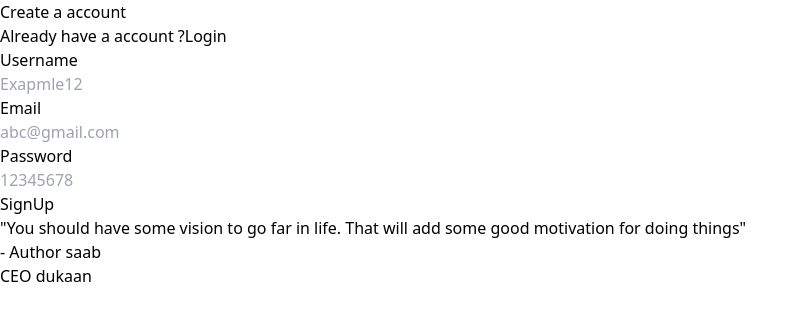
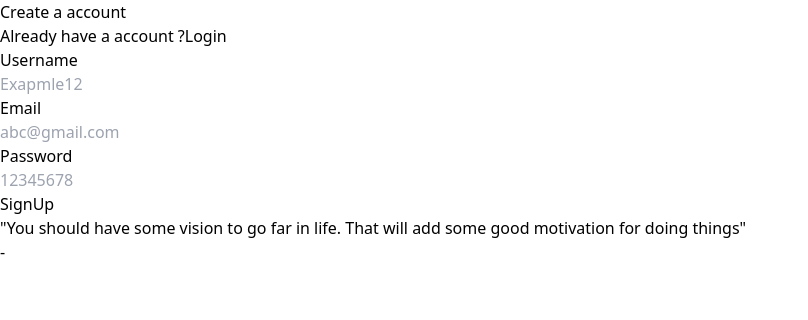
Before and after one commit to akshit614/Script-Life, a React (Vite) app in the folder frontend/: page /signup in a window 1280 px wide. Shown: the top 320 px of the page, without its empty margins (0-808 px from the left). Built offline with nearby package versions, Linux system fonts and the light colour scheme; no server answers.

Commit message:
updated files

```diff
--- a/frontend/src/components/Auth.tsx
+++ b/frontend/src/components/Auth.tsx
@@ -60,7 +60,6 @@ const Auth = ({type} : { type : "signin" | "signup"}) => {
                             try {
                                 const res = await axios.post(`${SERVER_URL}/api/v1/user/${type === 'signup' ? 'signup' : 'signin'}`, postInputs)
                                 const jwt = res.data
-                                console.log(jwt.token)
                                 localStorage.setItem("token" ,jwt.token )
                                 navigate("/blogs")
                             } catch (error : any) {
--- a/frontend/src/components/Quote.tsx
+++ b/frontend/src/components/Quote.tsx
@@ -1,8 +1,9 @@
 interface quoteType {
-    quote: string;
+    quote: string,
+    name : string
 }
 
-const Quote = ({quote} : quoteType) => {
+const Quote = ({quote, name} : quoteType) => {
   return (
     <>
         <div className="bg-gray-300 h-screen flex justify-center flex-col ">
@@ -12,10 +13,10 @@ const Quote = ({quote} : quoteType) => {
                     {quote}
                     </div>
                     <div className="pt-6 max-w-md">
-                        - Author saab
+                        - {name}
                     </div>
                     <div className="text-light text-gray-600 max-w-md">
-                        CEO dukaan
+
                     </div>
                 </div>
             </div>
```
